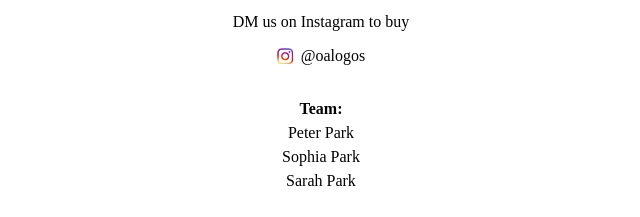
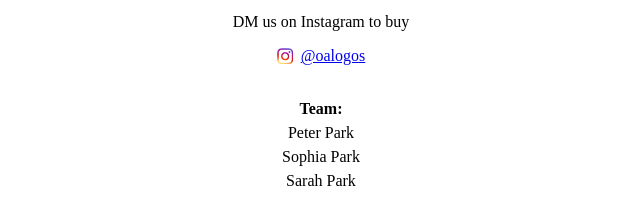
Before and after one commit to sophiajpark/oa-logos, a plain HTML site: page index.html in a window 1280 px wide. Shown: the part 386-603 px from the top of the page, 319-959 px from the left. Drawn offline with Linux system fonts and the light colour scheme.

Commit message:
fixed link on instagram

```diff
--- a/index.html
+++ b/index.html
@@ -34,7 +34,7 @@
             alt="Instagram Logo"
             id="instagram-logo"
           />
-          <p id="instagram-tag">@oalogos</p>
+          <a href="https://www.instagram.com/oalogos/" id="instagram-tag" target="blank">@oalogos</a>
         </div>
 
         <p class="margin" id="team-names">
--- a/style.css
+++ b/style.css
@@ -20,9 +20,8 @@ body {
 }
 #instagram-tag {
     padding-left: 0.5rem;
-
+    text-decoration: underline;
 }
-
 .margin {
     margin-top: 1rem;
     margin-bottom: 1rem;
```
